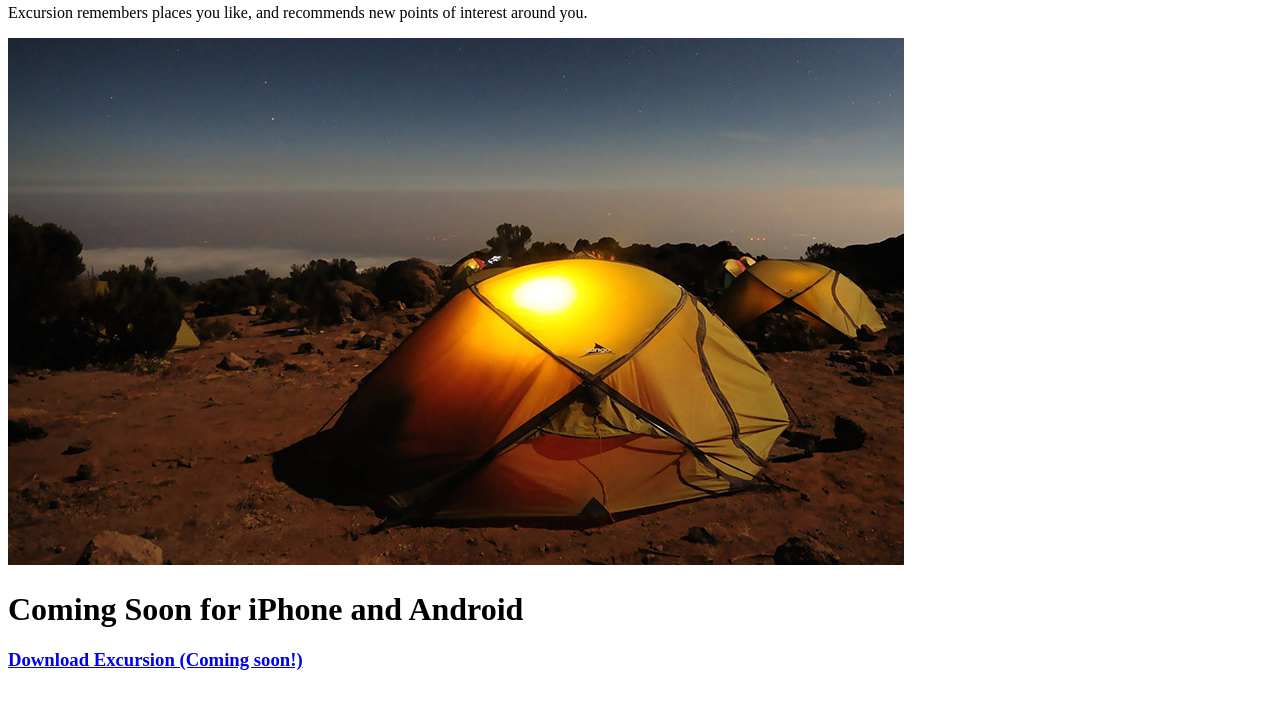
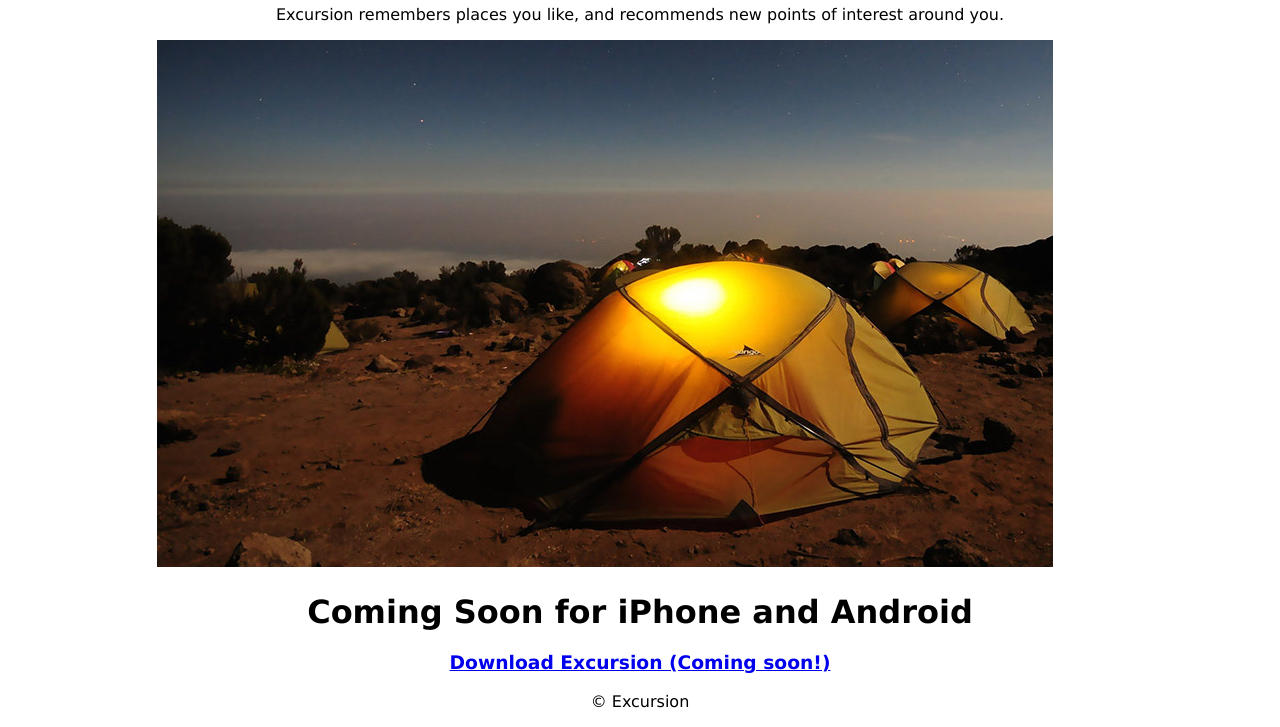
Before and after one commit to lbailey22/excursion, a plain HTML site: page index.html in a window 1280 px wide. Shown: the part 350-1077 px from the top of the page. Before the commit the page ends 1040 px from the top, so only its background shows below. Drawn offline with Linux system fonts and the light colour scheme; files whose address does not match are found by name.

Commit message:
Add style and animation.

```diff
--- a/index.html
+++ b/index.html
@@ -21,5 +21,6 @@
     <h1>Coming Soon for iPhone and Android</h1>
 
     <h3><a href="#link">Download Excursion (Coming soon!)</a></h3>
+    <p>© Excursion</p>
   </body>
 </html>
--- a/resources/css/style.css
+++ b/resources/css/style.css
@@ -0,0 +1,4 @@
+* {
+  font-family: Verdana;
+  text-align: center;
+}
```
Also changed, not shown: 1 other file.
